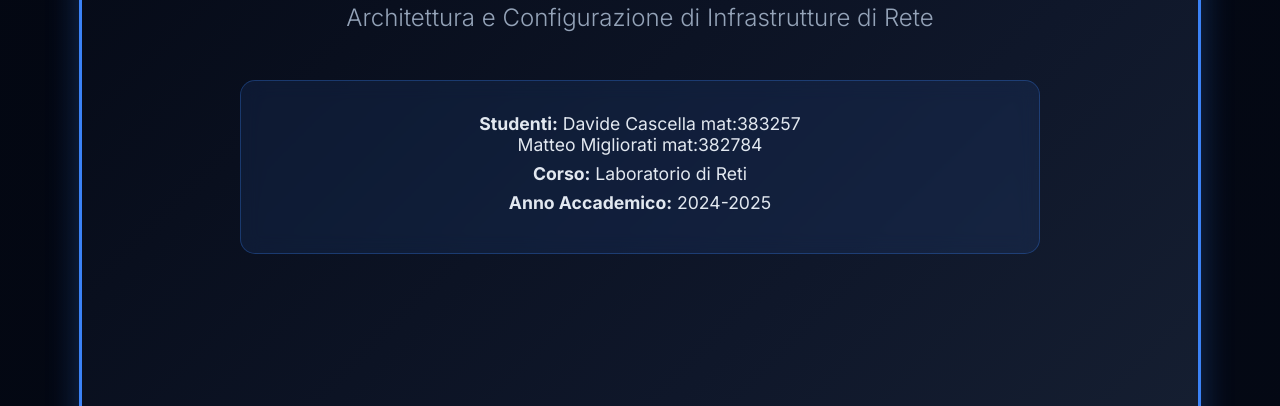
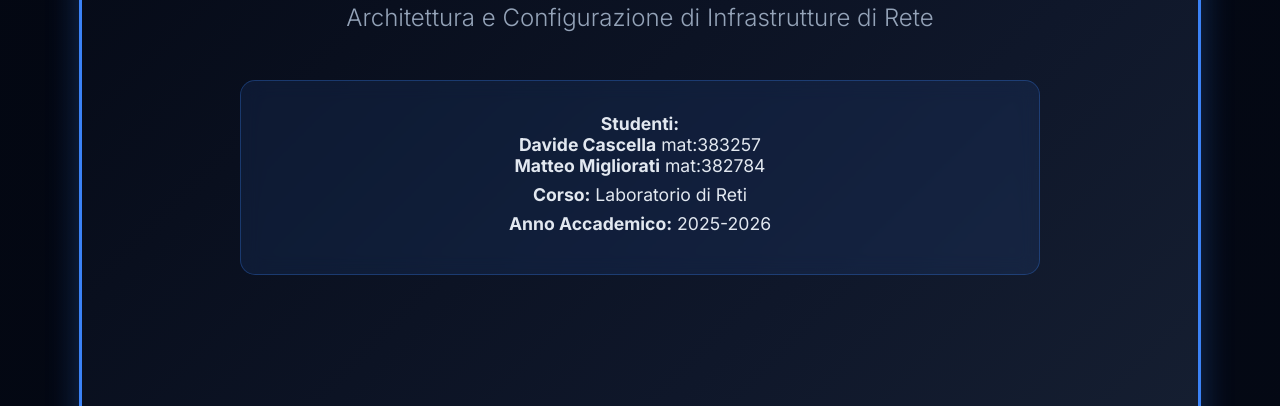
Before and after one commit to daaddo/lab-reti, a plain HTML site: page sito/index.html in a window 1280 px wide. Shown: the part 394-800 px from the top of the page. Drawn offline with Linux system fonts and the light colour scheme.

Commit message:
pre servers

```diff
--- a/sito/index.html
+++ b/sito/index.html
@@ -22,9 +22,9 @@
                         <p>Architettura e Configurazione di Infrastrutture di Rete</p>
                     </div>
                     <div class="author-info">
-                        <p><strong>Studenti:</strong> Davide Cascella mat:383257<br>Matteo Migliorati mat:382784</p>
+                        <p><strong>Studenti:</strong><br> <strong>Davide Cascella</strong> mat:383257<br><strong>Matteo Migliorati</strong> mat:382784</p>
                         <p><strong>Corso:</strong> Laboratorio di Reti</p>
-                        <p><strong>Anno Accademico:</strong> 2024-2025</p>
+                        <p><strong>Anno Accademico:</strong> 2025-2026</p>
                     </div>
                 </div>
             </div>
--- a/sito/script.js
+++ b/sito/script.js
@@ -398,6 +398,11 @@ document.addEventListener('DOMContentLoaded', () => {
         document.getElementById('current-slide').textContent = currentSlideNumber;
         window.presentation.currentSlide = currentSlideNumber;
         window.presentation.updateNavigation();
+
+        // Update progress bar
+        if (window.progressIndicator) {
+            window.progressIndicator.updateProgress();
+        }
     }
 
     // Throttle scroll events for performance
```
